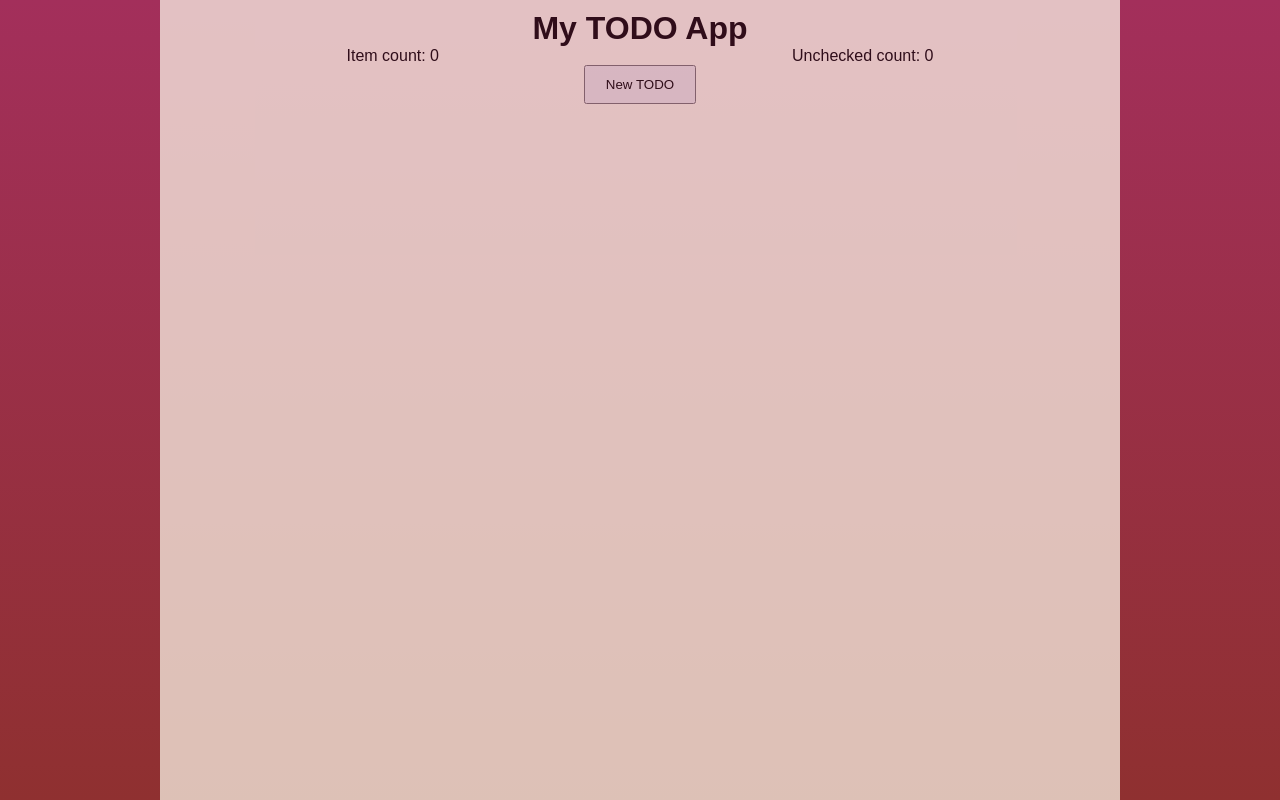
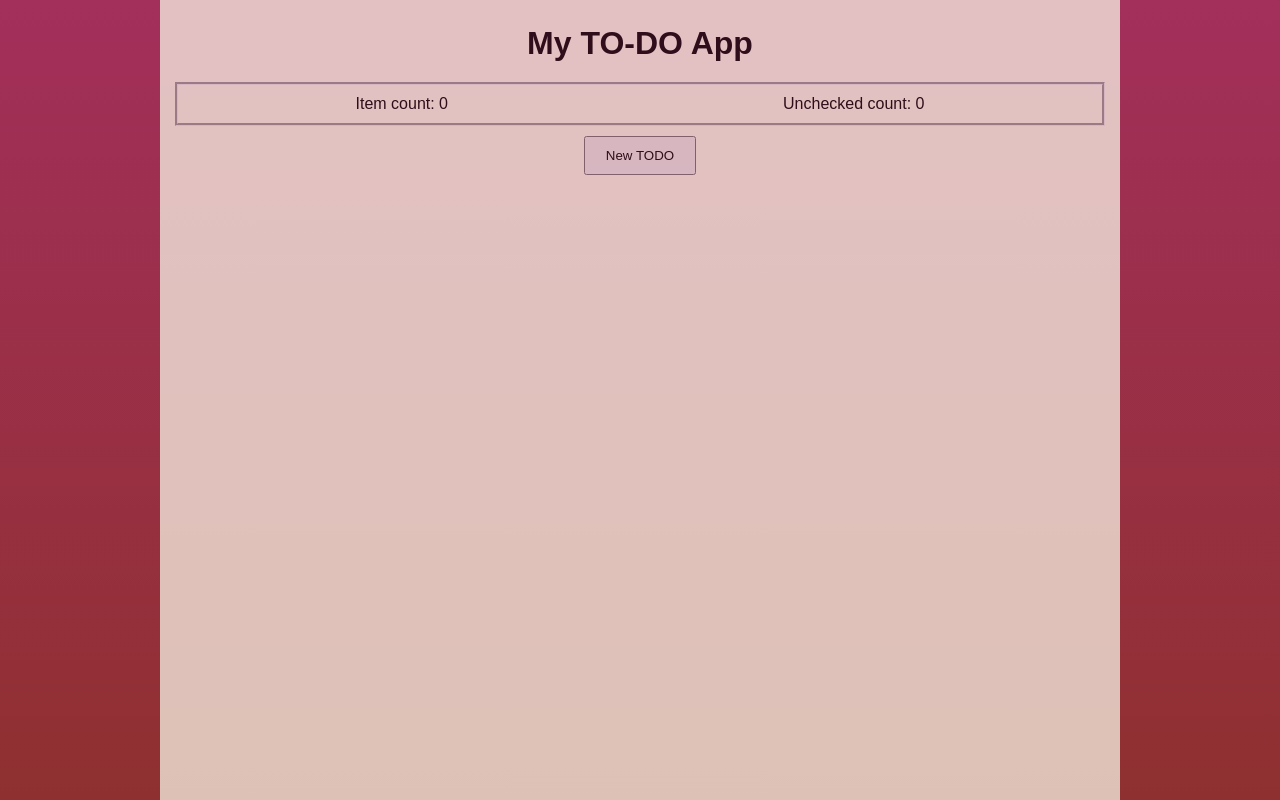
Before and after one commit to Rhijke/ToDoApp, a plain HTML site: page index.html in a window 1280 px wide. Drawn offline with Linux system fonts and the light colour scheme.

Commit message:
Add padding and margin for title, control, button

```diff
--- a/index.html
+++ b/index.html
@@ -5,9 +5,9 @@
     <link rel="stylesheet" type="text/css" href="./styles.css" />
   </head>
   <body>
-    <div class="container center">
+    <div class="container ">
       <!--Title -->
-      <h1 class="center title">My TODO App</h1>
+      <h1 class="center title">My TO-DO App</h1>
       <!--Count items / unchecked items -->
       <div class="flow-right controls">
         <span>Item count: <span id="item-count">0</span></span>
--- a/styles.css
+++ b/styles.css
@@ -40,10 +40,15 @@ ul {
   opacity: 0.7;
 }
 
+.controls {
+  border-style: groove;
+}
 .title,
 .controls,
 .button {
   flex: none;
+  padding: 10px;
+  margin: 5px;
 }
 
 .button {
```
